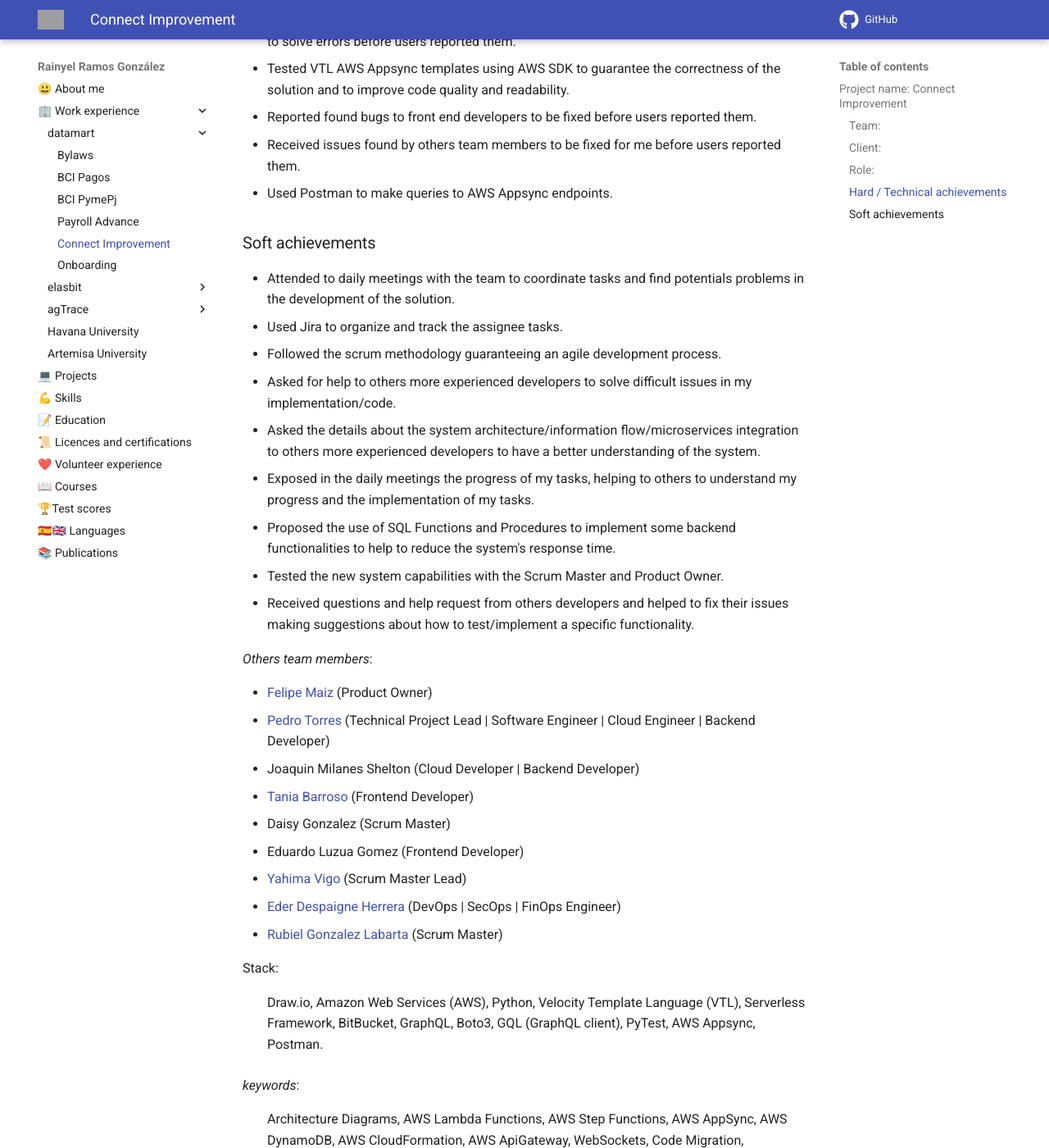
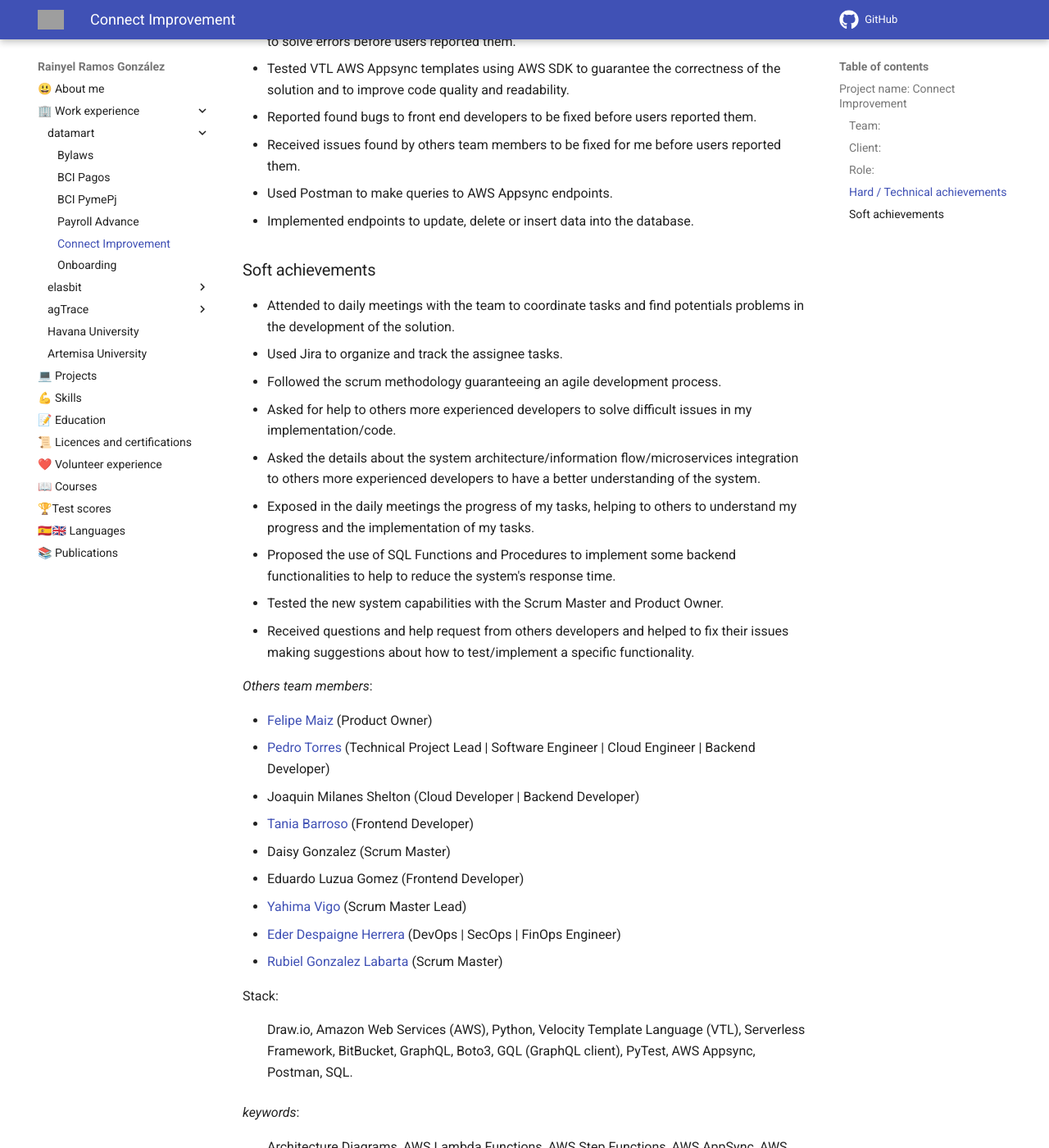
Before and after one commit to rayniel95/rayniel95.github.io, an MkDocs documentation site: the page built from docs/work_experience/datamart/connect.md, in a window 1280 px wide and 1400 px high, scrolled down 1681 px. Shown: the whole window at 82% size. Built offline with MkDocs 1.6.1 and Material for MkDocs 9.7.7, drawn with Linux system fonts in a browser that asks for light colours; emoji names are drawn with the system emoji font; grey boxes are pictures that could not be loaded.

Commit message:
docs(datamart): add database endpoints achievement and update stack with SQL

```diff
--- a/docs/work_experience/datamart/connect.md
+++ b/docs/work_experience/datamart/connect.md
@@ -37,6 +37,7 @@ This project is related to increase the systems functionalities of datamart clie
 - Reported found bugs to front end developers to be fixed before users reported them.
 - Received issues found by others team members to be fixed for me before users reported them.
 - Used Postman to make queries to AWS Appsync endpoints.
+- Implemented endpoints to update, delete or insert data into the database.
 
 ### Soft achievements
 
@@ -63,7 +64,7 @@ This project is related to increase the systems functionalities of datamart clie
 - [Rubiel Gonzalez Labarta](https://cu.linkedin.com/in/rubiel-gonzalez-labarta) (Scrum Master)
 
 Stack:
-: Draw.io, Amazon Web Services (AWS), Python, Velocity Template Language (VTL), Serverless Framework, BitBucket, GraphQL, Boto3, GQL (GraphQL client), PyTest, AWS Appsync, Postman.
+: Draw.io, Amazon Web Services (AWS), Python, Velocity Template Language (VTL), Serverless Framework, BitBucket, GraphQL, Boto3, GQL (GraphQL client), PyTest, AWS Appsync, Postman, SQL.
 <!-- extend the keywords section -->
 *keywords*:
 : Architecture Diagrams, AWS Lambda Functions, AWS Step Functions, AWS AppSync, AWS DynamoDB, AWS CloudFormation, AWS ApiGateway, WebSockets, Code Migration, Infrastructure as Code (IaC).
```
